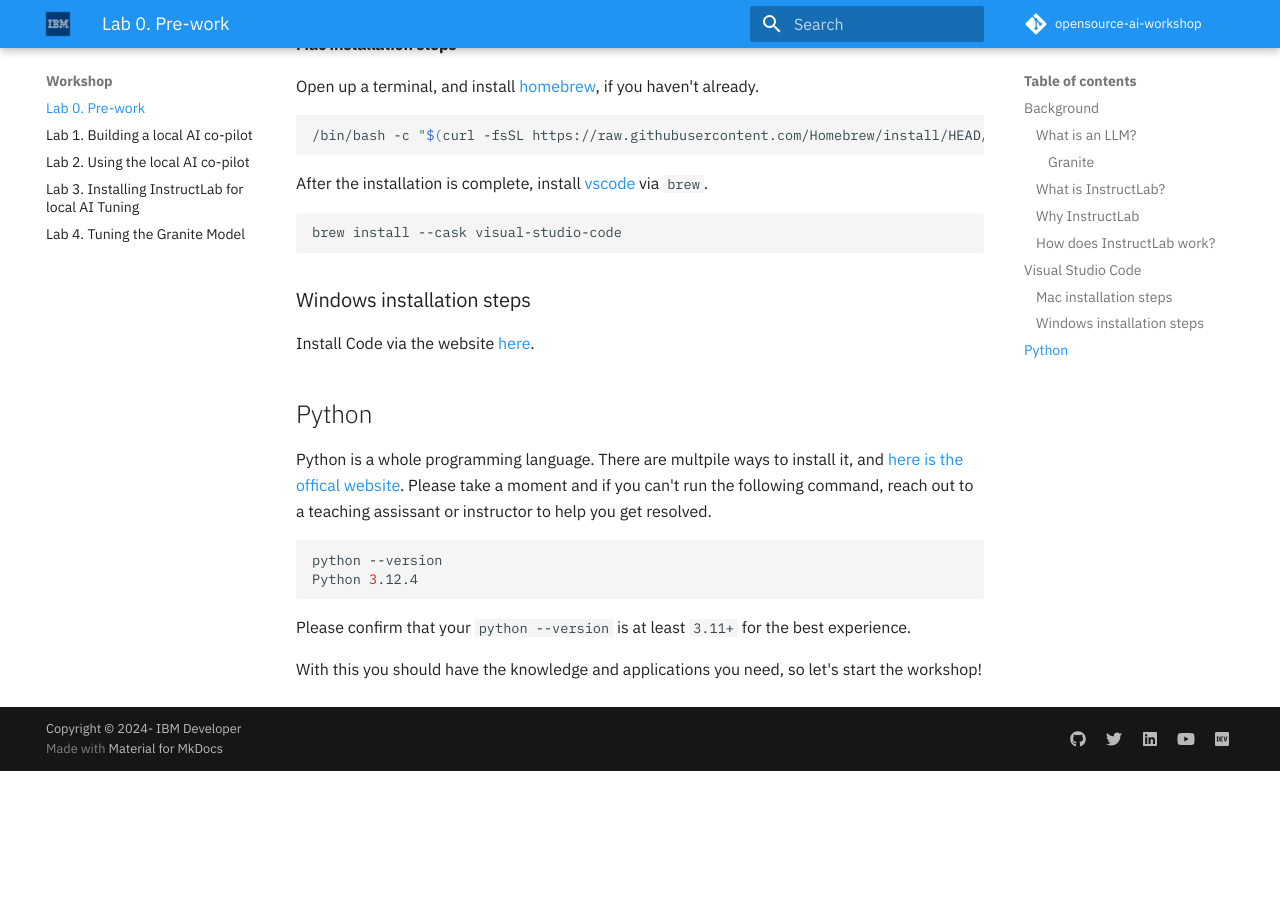
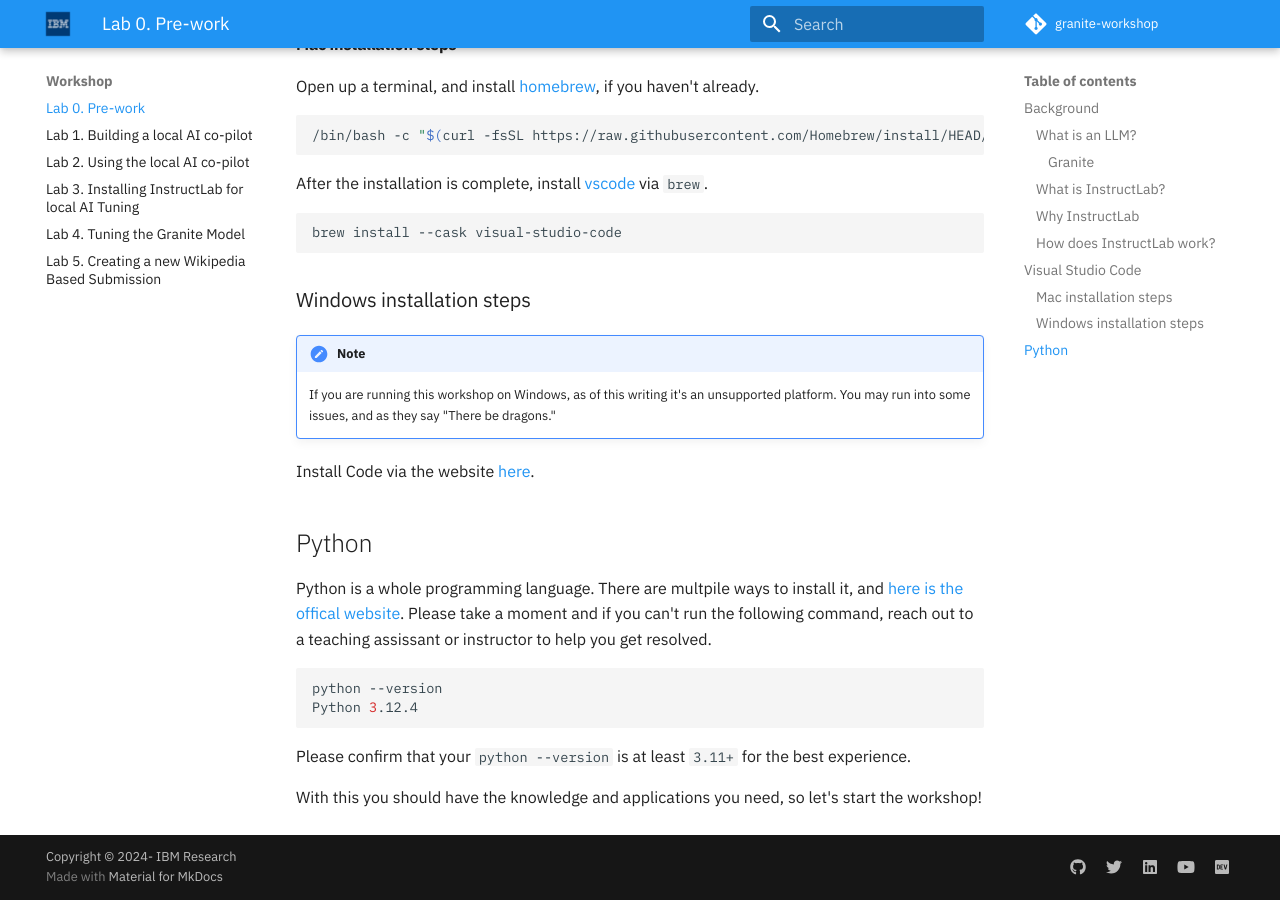
Before and after one commit to IBM/granite-workshop, an MkDocs documentation site: the page built from docs/pre-work/README.md, in a window 1280 px wide and 900 px high, scrolled down 1585 px. Built offline with MkDocs 1.6.1 and Material for MkDocs 9.7.7, drawn with Linux system fonts in a browser that asks for light colours; comment, search, counter and statistics services are not loaded; before the commit the page ends 2356 px from its top, so only the background shows below that.

Commit message:
Added lab 5, and updates
starting to flesh the workshop out more and more.

Signed-off-by: JJ Asghar <awesome@ibm.com>

```diff
--- a/docs/pre-work/README.md
+++ b/docs/pre-work/README.md
@@ -58,6 +58,11 @@
 
 ### Windows installation steps
 
+!!! note
+    If you are running this workshop on Windows, as of this writing it's an
+    unsupported platform. You may run into some issues, and as they say "There
+    be dragons."
+
 Install Code via the website [here](https://code.visualstudio.com/Download).
 
 ## Python
--- a/mkdocs.yml
+++ b/mkdocs.yml
@@ -1,11 +1,11 @@
 # Project information
-site_name: InstructLab Workshop
-site_url: https://ibm.github.io/opensource-ai-workshop
+site_name: Granite Workshop
+site_url: https://ibm.github.io/granite-workshop
 site_author: IBM Research
 
 # Repository
-repo_name: opensource-ai-workshop
-repo_url: https://github.com/ibm/opensource-ai-workshop
+repo_name: granite-workshop
+repo_url: https://github.com/ibm/granite-workshop
 edit_uri: edit/master/docs
 
 # Navigation
@@ -18,6 +18,7 @@
     - Lab 2. Using the local AI co-pilot: lab-2/README.md
     - Lab 3. Installing InstructLab for local AI Tuning: lab-3/README.md
     - Lab 4. Tuning the Granite Model: lab-4/README.md
+    - Lab 5. Creating a new Wikipedia Based Submission: lab-5/README.md
   - References:
     - Additional Resources: resources/RESOURCES.md
     - MkDocs Cheatsheet: resources/MKDOCS.md
@@ -25,7 +26,7 @@
 ## DO NOT CHANGE BELOW THIS LINE
 
 # Copyright
-copyright: Copyright &copy; 2024- IBM Developer
+copyright: Copyright &copy; 2024- IBM Research
 
 # Theme
 theme:
@@ -81,8 +82,8 @@
   - pymdownx.critic
   - pymdownx.details
   - pymdownx.emoji:
-      emoji_index: !!python/name:materialx.emoji.twemoji
-      emoji_generator: !!python/name:materialx.emoji.to_svg
+      emoji_index: !!python/name:material.extensions.emoji.twemoji
+      emoji_generator: !!python/name:material.extensions.emoji.to_svg
   - pymdownx.highlight
   - pymdownx.inlinehilite
   - pymdownx.keys
```
Also changed, not shown: docs/README.md (+5 -7 lines), docs/lab-5/README.md (added, +59 -0 lines), 1 other file.
